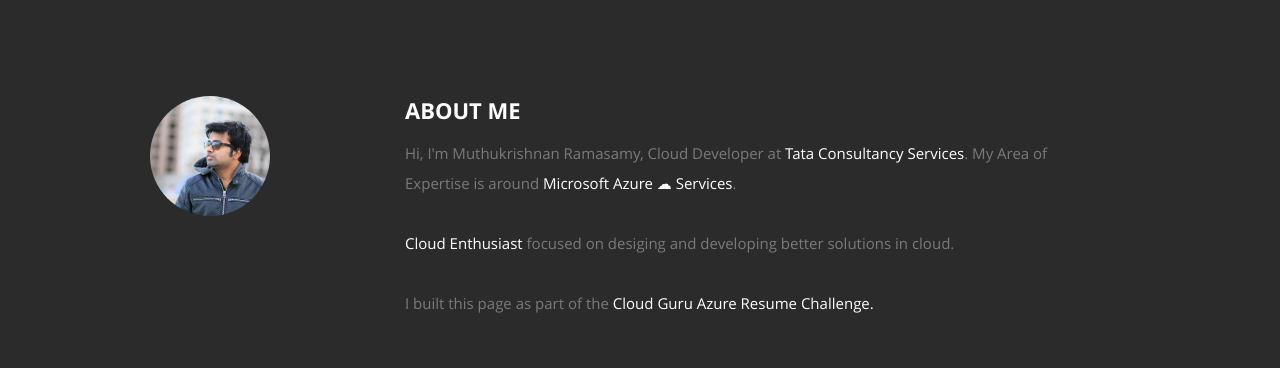
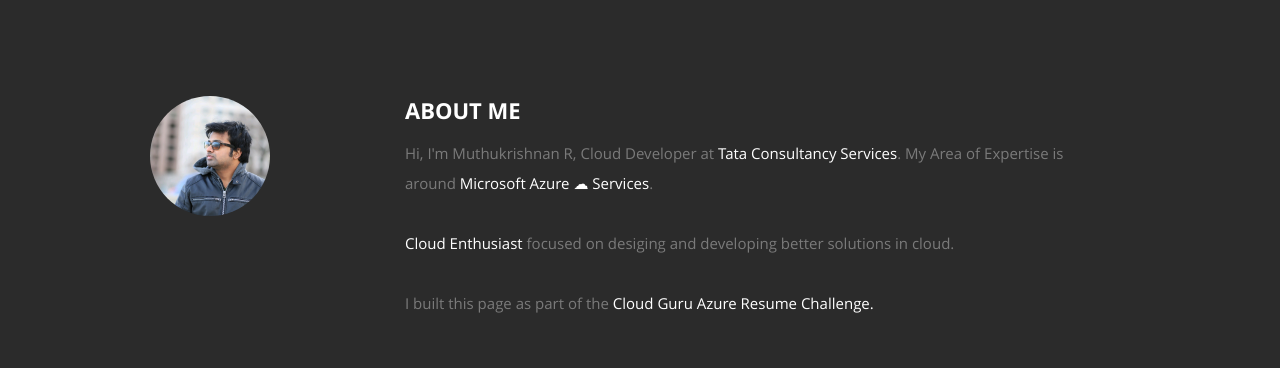
Before and after one commit to krrish-10/Azure_Resume, a plain HTML site: page frontend/index.html in a window 1280 px wide. Shown: the part 800-1168 px from the top of the page. Drawn offline with nearby package versions, Linux system fonts and the light colour scheme; no server answers.

Commit message:
HTMLUPDATES

```diff
--- a/frontend/index.html
+++ b/frontend/index.html
@@ -94,7 +94,7 @@
 
             <h2>ABOUT ME</h2>
 
-            <p> Hi, I'm Muthukrishnan Ramasamy, <span>Cloud Developer at <a>Tata Consultancy
+            <p> Hi, I'm Muthukrishnan R, <span>Cloud Developer at <a>Tata Consultancy
                      Services</a></span>. <span> My Area of Expertise is around <a>Microsoft Azure ☁
                      Services</a></span>.
                <span>
```
